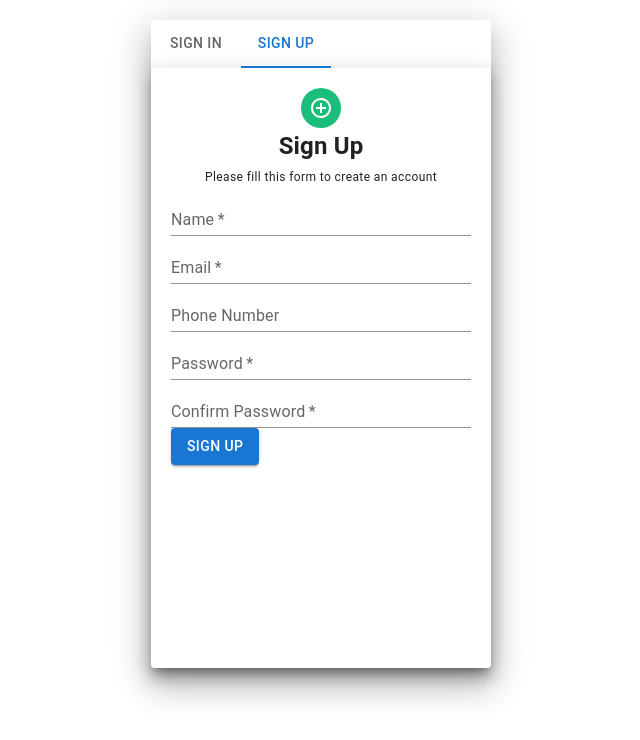
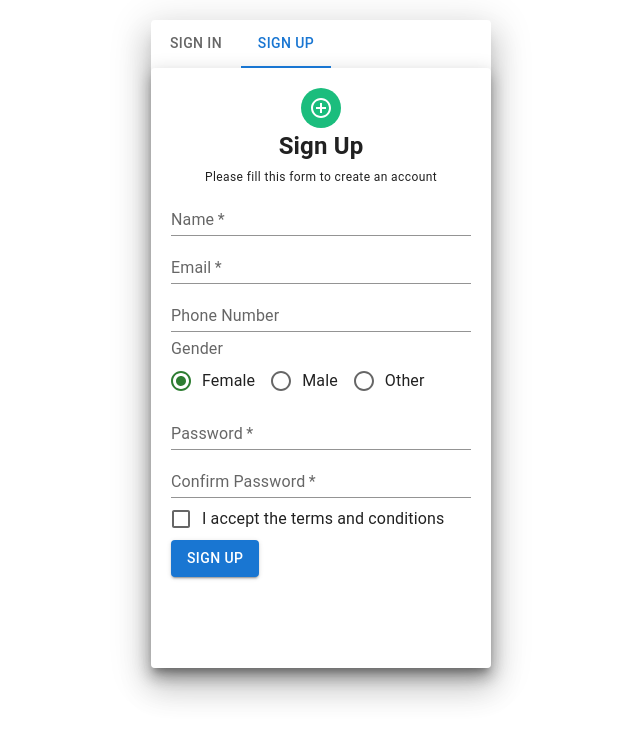
Before and after one commit to mkisecok/Login-Page-react, a React (Create React App) app in the folder login/: page / in a window 1280 px wide. Both pictures are taken after a click on the tab "SIGN UP". Shown: the top 740 px of the page, without its empty margins (319-959 px from the left). Built offline with nearby package versions, Linux system fonts and the light colour scheme.

Commit message:
Done signUp component

```diff
--- a/login/src/components/SignUp.js
+++ b/login/src/components/SignUp.js
@@ -1,6 +1,11 @@
 import React from 'react'
-import {Grid,Paper,Avatar,Typography,TextField,Button} from '@mui/material'
+import {Grid,Paper,Avatar,Typography,TextField,Button,Checkbox} from '@mui/material'
 import AddCircleOutlineOutlinedIcon from '@mui/icons-material/AddCircleOutlineOutlined';
+import Radio from '@mui/material/Radio';
+import RadioGroup from '@mui/material/RadioGroup';
+import FormControlLabel from '@mui/material/FormControlLabel';
+import FormControl from '@mui/material/FormControl';
+import FormLabel from '@mui/material/FormLabel';
 import '../App.css'
 
 function SignUp() {
@@ -20,8 +25,22 @@ function SignUp() {
                  <TextField label='Name' variant="standard" placeholder='Enter your name' fullWidth  required/>
                  <TextField label='Email' variant="standard" placeholder='Enter your Email'fullWidth  required/>
                  <TextField label='Phone Number' variant="standard" placeholder='Enter your Phone' fullWidth  />
+                 <FormControl component="fieldset" style={{marginTop:5}}>
+                <FormLabel component="legend">Gender</FormLabel>
+                <RadioGroup
+                    aria-label="gender"
+                    defaultValue="female"
+                    name="radio-buttons-group"
+                    style={{display:'initial'}}
+                >
+                    <FormControlLabel value="female" control={<Radio color="success"/>} label="Female"  />
+                    <FormControlLabel value="male" control={<Radio color="success"/>} label="Male" />
+                    <FormControlLabel value="other" control={<Radio color="success"/>} label="Other" />
+                </RadioGroup>
+                </FormControl>
                  <TextField label='Password' variant="standard" placeholder='Enter your Password'type='password' fullWidth  required/>
                  <TextField label='Confirm Password' type='password' placeholder='Confirm your Password'variant="standard" fullWidth  required/>
+                 <FormControlLabel control={<Checkbox />} label="I accept the terms and conditions" />
                  <Button type='submit' color='primary' variant='contained'>Sign Up</Button>
              </form>
 
```
